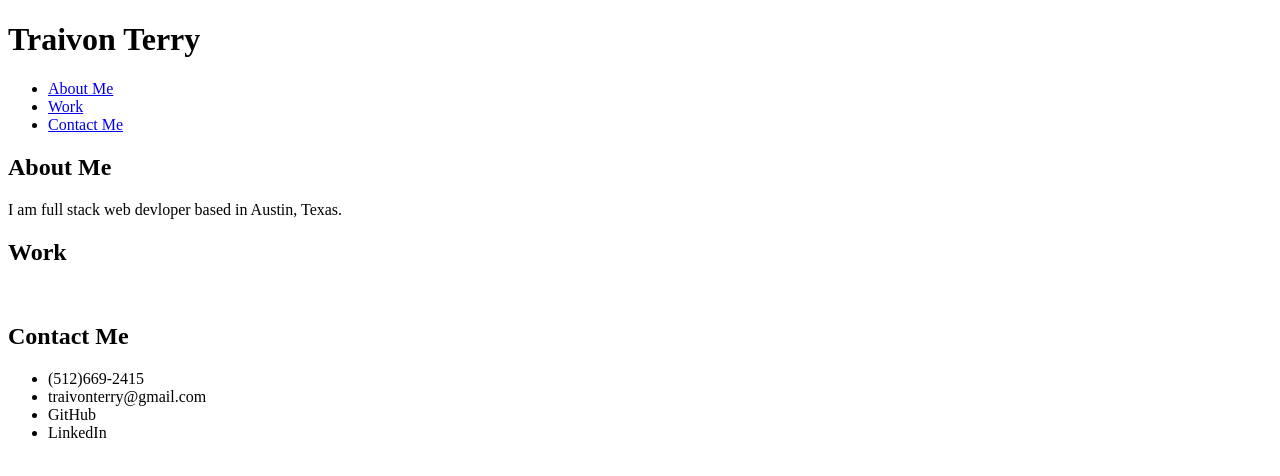
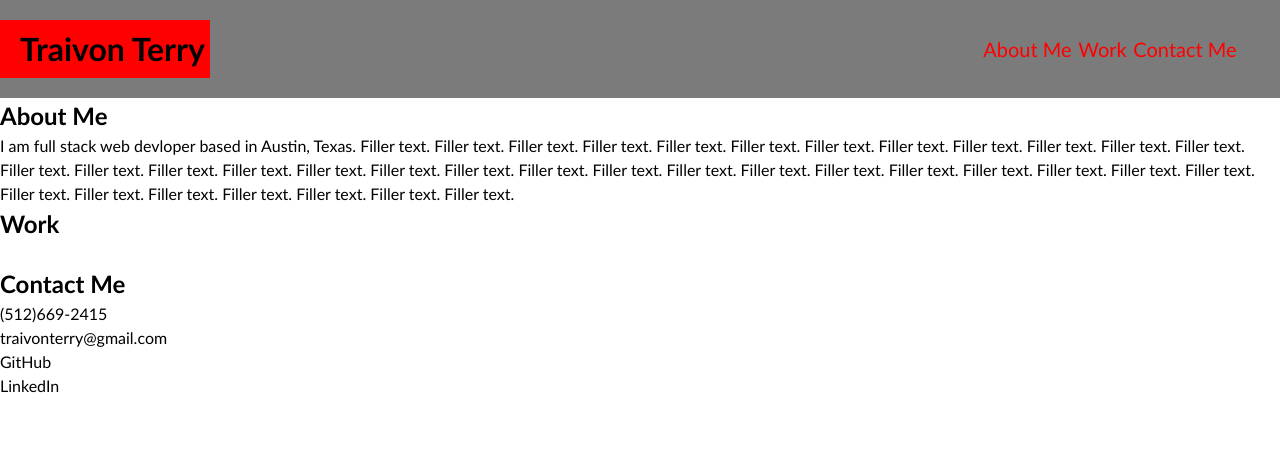
Before and after one commit to iamtrai/module-2-challenge, a plain HTML site: page index.html in a window 1280 px wide. Drawn offline with Linux system fonts and the light colour scheme.

Commit message:
heading elements positioned and color added, h2 elements sized

```diff
--- a/assets/css/style.css
+++ b/assets/css/style.css
@@ -0,0 +1,60 @@
+*{
+    font-family: 'Trebuchet MS', 'Lucida Sans Unicode', 'Lucida Grande', 'Lucida Sans', Arial, sans-serif;
+}
+
+body {
+    display: flex;
+    flex-direction: column;
+    font-size: 16px;
+    line-height: 1.5;
+}
+/* colors are still up in the air */
+header {
+    display: flex;
+    position: relative;
+    justify-content: space-between;
+    align-items: center;
+    background-color: #7c7b7b;
+    padding-top: 20px;
+    padding-bottom: 20px;
+    padding-right: 10px;
+}
+
+h1 {
+    font-size: 200%;
+    min-width: 201px;
+    background-color: rgb(255, 0, 0);
+    padding: 5px;
+    padding-left: 20px;
+}
+/* May need to alter nav positioning for larger font size, not fully understanding how the position attribute works yet, study up */
+nav {
+    min-width: 300px;
+    color: red;
+    display: block;
+    margin: 10px;
+}
+
+nav ul{
+    display: flex;
+    justify-content: space-around;
+    padding-left: 20px;
+    padding-right: 20px;
+}
+
+a {
+    text-decoration: none;
+    color: red;
+}
+
+nav ul li {
+    display: inline;
+    font-size: 125%;
+}
+
+/* font size for h2 headers in main */
+.about-me h2,
+.work h2,
+.contact-me h2{
+    font-size: 150%;
+}
--- a/index.html
+++ b/index.html
@@ -5,8 +5,8 @@
     <meta http-equiv="X-UA-Compatible" content="IE=edge">
     <meta name="viewport" content="width=device-width, initial-scale=1.0">
     <title>Traivon Terry Portolio</title>
-    <link rel="stylesheets" src="./assets/css/reset.css" />
-    <link rel="stylesheets" src="./assets/css/style.css" />
+    <link rel="stylesheet" href="./assets/css/reset.css" />
+    <link rel="stylesheet" href="./assets/css/style.css" />
 </head>
 
 <body>
@@ -22,17 +22,16 @@
     </header>
 
     <main>
-        <section id="about-me">
+        <section id="about-me" class="about-me">
             <h2>About Me</h2>
-            <section id="about-me-content">
-                <p>I am full stack web devloper based in Austin, Texas.</p>
+            <section class="about-me-content">
+                <p>I am full stack web devloper based in Austin, Texas. Filler text. Filler text. Filler text. Filler text. Filler text. Filler text. Filler text. Filler text. Filler text. Filler text. Filler text. Filler text. Filler text. Filler text. Filler text. Filler text. Filler text. Filler text. Filler text. Filler text. Filler text. Filler text. Filler text. Filler text. Filler text. Filler text. Filler text. Filler text. Filler text. Filler text. Filler text. Filler text. Filler text. Filler text. Filler text. Filler text. </p>
             </section>
         </section>
 
-        <section id="work">
+        <section id="work" class="work">
             <h2>Work</h2>
-            <section id="work-content">
-                <img>
+            <section class="work-content">
                 <img>
                 <img>
                 <img>
@@ -40,9 +39,9 @@
             </section>
         </section>
 
-        <section id="contact-me">
+        <section id="contact-me" class="contact-me">
             <h2>Contact Me</h2>
-            <section id="contact-me-info">
+            <section class="contact-me-info">
                 <ul>
                     <li>(512)669-2415</li>
                     <li>traivonterry@gmail.com</li>
```
